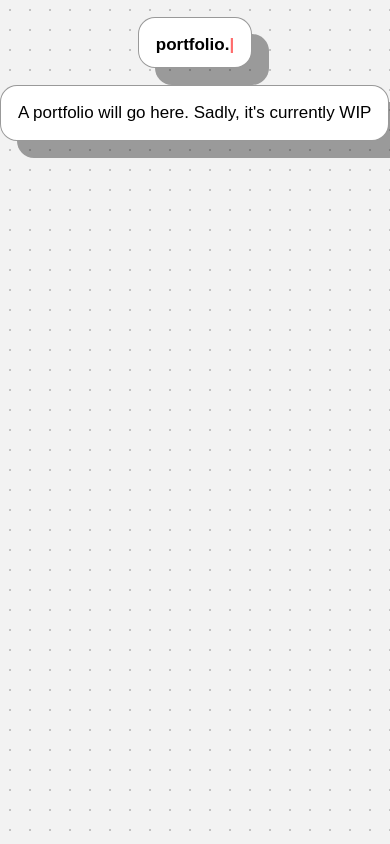
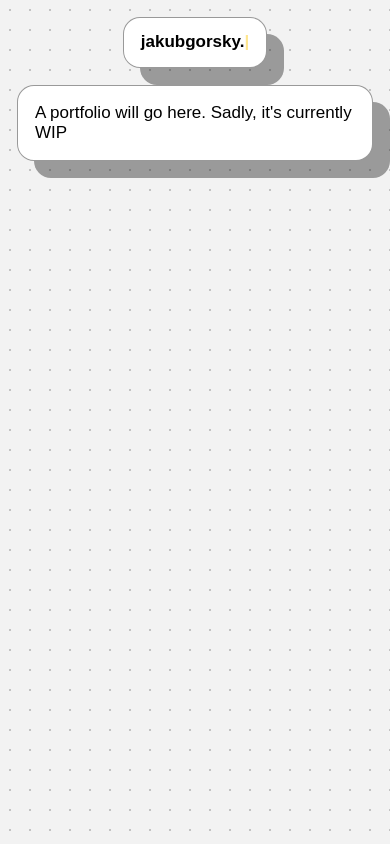
Before and after one commit to jakubgorsky/jakubgorsky.github.io, a plain HTML site: page index.html in a window 390 px wide. Drawn offline with nearby package versions, Linux system fonts and the light colour scheme.

Commit message:
Fixed a bug on mobile, now should be scaled well.

```diff
--- a/css/index.css
+++ b/css/index.css
@@ -1,6 +1,12 @@
 .main-header {
     font-size: 1rem;
-    justify-self: center;
+    text-align: center;
+    grid-row: 2 / span 1;
+    grid-column: 2 / span 1;
+}
+
+.main-header h2 {
+    margin-top: -3px;
 }
 
 #feature-text::after {
@@ -23,7 +29,6 @@
 
 @media only screen and (max-width: 600px) {
     .main-header {
-        grid-row: 2 / span 1;
         justify-self: center;
     }
 }
--- a/css/main.css
+++ b/css/main.css
@@ -7,8 +7,6 @@
 body {
     font-family: 'Raleway', sans-serif;
     background: #f2f2f2;
-    padding: 0;
-    margin: 0;
     display: flex;
     justify-content: center;
     align-items: center;
@@ -28,6 +26,8 @@ body {
 
 .main-flex-container {
     grid-row: 4 / span 1;
+    grid-column: 2 / span 1;
+    width: 100%;
 }
 
 .standout {
@@ -35,7 +35,6 @@ body {
     border-radius: 1rem;
     border: 1px solid rgba(0,0,0,0.4);
     box-shadow: 1rem 1rem rgba(20,20,20,0.4);
-    width: fit-content;
 }
 
 .padded {
@@ -47,10 +46,10 @@ body {
 @media only screen and (max-width: 600px) {
     body {
         min-width: fit-content;
-        max-width: 430px;
+        max-width: 100vw;
     }
     .main-grid-container {
-        grid-template-columns: 100vw;
+        grid-template-columns: 1rem 1fr 1rem;
         justify-content: center;
         width: 100%;
         height: 100vh;
--- a/index.html
+++ b/index.html
@@ -13,7 +13,7 @@
 <body>
     <div class="main-grid-container">
         <div class="main-header standout padded">
-            <h2><span id="sentence">portfolio.</span><span id="feature-text"></span></h2>
+            <h2><span id="sentence">jakubgorsky.</span><span id="feature-text"></span></h2>
         </div>
         <div class="main-flex-container">
             <div class="standout padded">
--- a/scripts/typing-effect.js
+++ b/scripts/typing-effect.js
@@ -1,10 +1,14 @@
 const carouselText = [
-    {text: "cpp", color: "red"},
-    {text: "sh", color: "red"},
-    {text: "py", color: "red"},
-    {text: "js", color: "red"},
-    {text: "html", color: "red"},
-    {text: "css", color: "red"}
+    {"text": "cpp", "color": "#00599C"},
+    {"text": "sh", "color": "#4E9A06"},
+    {"text": "py", "color": "#FFD43B"},
+    {"text": "js", "color": "#F7DF1E"},
+    {"text": "html", "color": "#E44D26"},
+    {"text": "css", "color": "#1572B6"},
+    {"text": "git", "color": "#000000"},
+    {"text": "deb", "color": "#A80030"},
+    {"text": "json", "color": "#AEB7C0"},
+    {"text": "db", "color": "#6A1B9A"}
   ]
 
   $( document ).ready(async function() {
```
